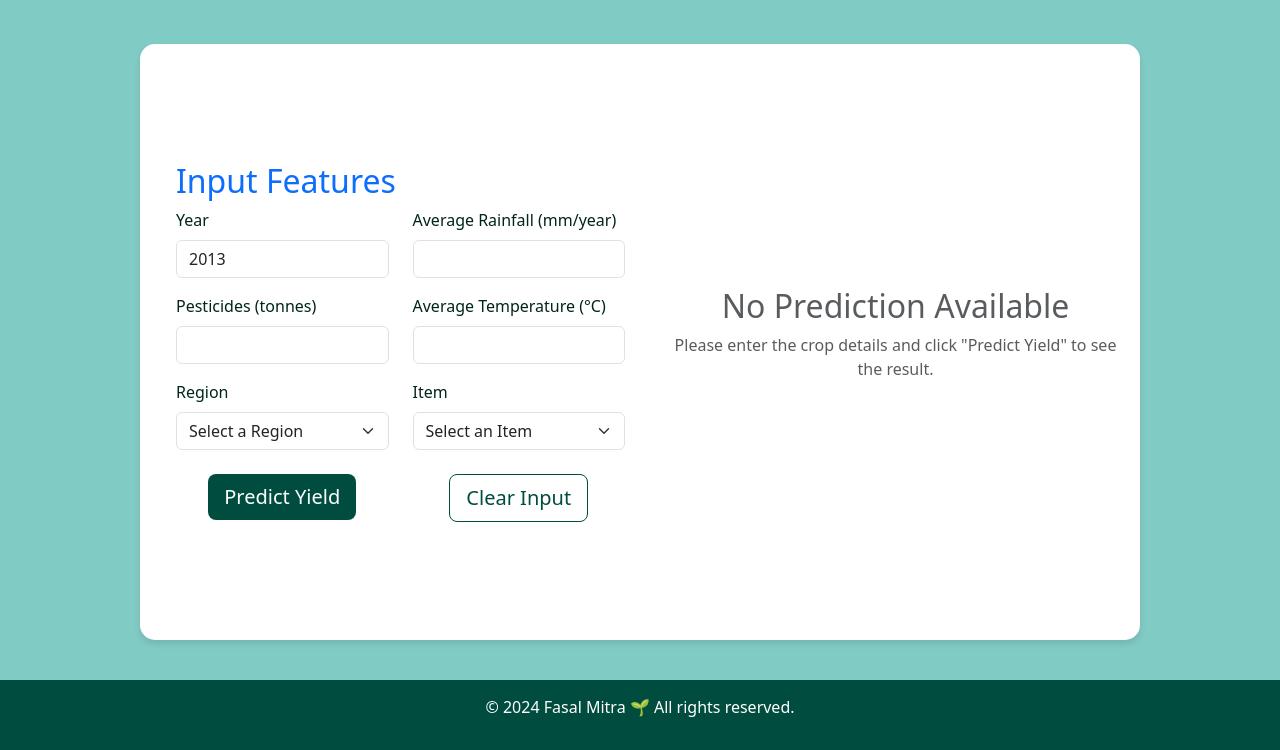
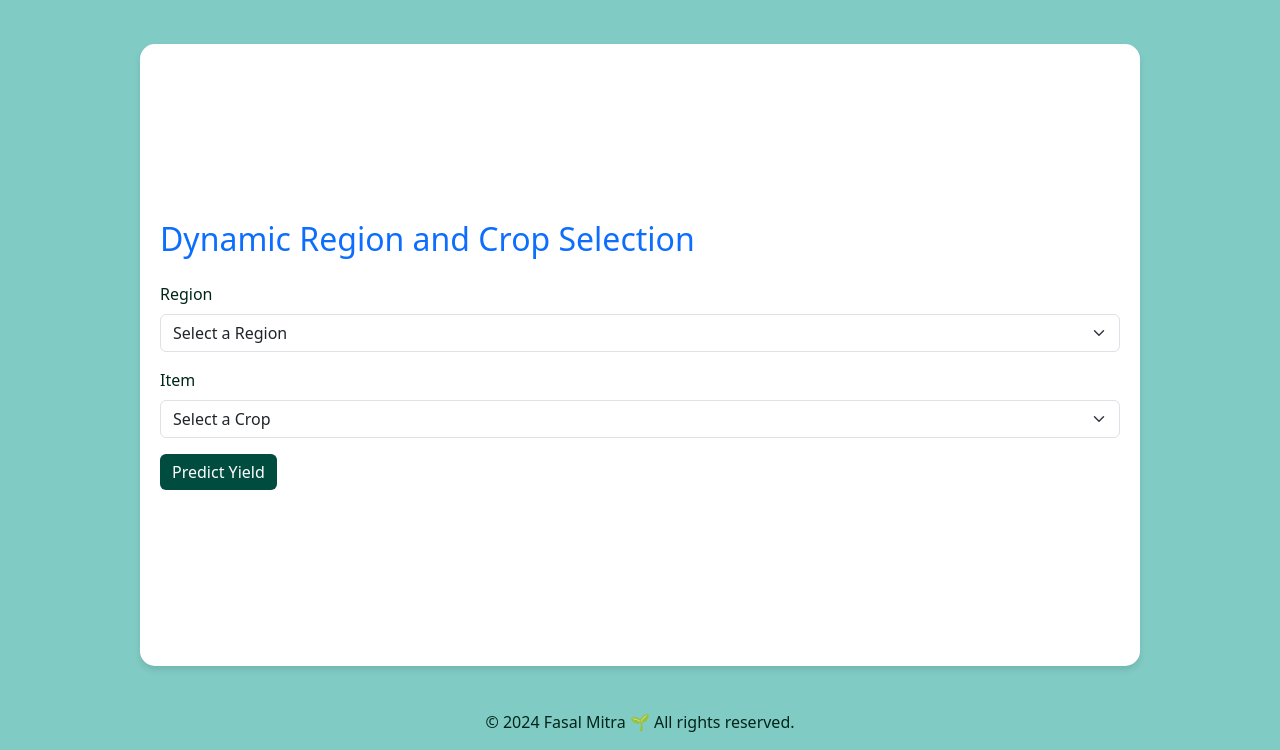
Before and after one commit to Sps256/Crop-predict, a Flask app: page / in a window 1280 px wide. Shown: the part 50-800 px from the top of the page. Run offline with Flask 3, Linux system fonts and the light colour scheme; parts of the project's set-up code (start-up, migrations or seed data) failed here and were passed over.

Commit message:
New Update

```diff
--- a/templates/index.html
+++ b/templates/index.html
@@ -50,20 +50,6 @@
       justify-content: center;
     }
 
-      .main-row {
-        display: flex;
-        flex-wrap: wrap;
-        gap: 20px;
-        justify-content: space-between;
-      }
-
-      .form-container,
-      .result-container {
-        flex: 1;
-        min-width: 300px;
-        margin: auto;
-      }
-
     h2 {
       color: var(--primary-color-dark);
     }
@@ -75,39 +61,6 @@
 
     .btn-primary:hover {
       background: var(--primary-color-dark);
-      }
-
-      .btn-outline-danger {
-        border-color: var(--primary-color);
-        color: var(--primary-color);
-      }
-
-      .btn-outline-danger:hover {
-        background: var(--primary-color-light);
-        color: var(--white);
-      }
-
-      footer {
-        background: var(--primary-color);
-        color: var(--white);
-        padding: 15px 0;
-        text-align: center;
-        margin-top: 20px;
-      }
-
-      @media (max-width: 768px) {
-        .container {
-          padding: 15px;
-          margin: 20px;
-          box-sizing: border-box;
-          width: calc(100% - 40px);
-        }
-      }
-
-      @media (min-width: 992px) {
-        .main-row {
-          gap: 30px;
-        }
     }
   </style>
 </head>
@@ -123,67 +76,13 @@
 
   <!-- Main container -->
   <div class="container">
-      <div class="main-row">
-        <!-- Form container -->
-        <div class="form-container px-3 py-4">
-          <h2 class="text-primary">Input Features</h2>
     <form action="/predict" method="post">
-            <div class="row">
-              <div class="col-md-6">
-                <label for="Year" class="form-label">Year</label>
-                <input
-                  type="number"
-                  class="form-control"
-                  name="Year"
-                  value="2013"
-                  required
-                />
-              </div>
-              <div class="col-md-6">
-                <label
-                  for="average_rain_fall_mm_per_year"
-                  class="form-label"
-                >
-                  Average Rainfall (mm/year)
-                </label>
-                <input
-                  type="number"
-                  class="form-control"
-                  name="average_rain_fall_mm_per_year"
-                  required
-                />
-              </div>
-            </div>
+      <h2 class="text-primary mb-4">Dynamic Region and Crop Selection</h2>
 
-            <div class="row mt-3">
-              <div class="col-md-6">
-                <label for="pesticides_tonnes" class="form-label">
-                  Pesticides (tonnes)
-                </label>
-                <input
-                  type="number"
-                  class="form-control"
-                  name="pesticides_tonnes"
-                  required
-                />
-              </div>
-              <div class="col-md-6">
-                <label for="avg_temp" class="form-label">
-                  Average Temperature (°C)
-                </label>
-                <input
-                  type="number"
-                  class="form-control"
-                  name="avg_temp"
-                  required
-                />
-              </div>
-            </div>
-
-            <div class="row mt-3">
-              <div class="col-md-6">
-                <label for="Area" class="form-label">Region</label>
-                <select class="form-select" name="Area" required>
+      <!-- Region Selection -->
+      <div class="mb-3">
+        <label for="region" class="form-label">Region</label>
+        <select id="region" name="Area" class="form-select" required>
           <option value="" selected disabled>Select a Region</option>
           <option value="Albania">Albania</option>
           <option value="Algeria">Algeria</option>
@@ -335,86 +234,76 @@
           <option value="Zambia">Zambia</option>
           <option value="Zimbabwe">Zimbabwe</option>
 
-                  <!-- More options available -->
         </select>
       </div>
-              <div class="col-md-6">
-                <label for="Item" class="form-label">Item</label>
-                <select class="form-select" name="Item" required>
-                  <option value="" selected disabled>Select an Item</option>
-                  <option value="Barley">Barley</option>
-                  <option value="Cassava">Cassava</option>
-                  <option value="Groundnuts">Groundnuts</option>
-                  <option value="Maize">Maize</option>
-                  <option value="Millet">Millet</option>
-                  <option value="Oats">Oats</option>
-                  <option value="Plantains and others">Plantains and others</option>
-                  <option value="Potatoes">Potatoes</option>
-                  <option value="Rice, paddy">Rice, paddy</option>
-                  <option value="Sorghum">Sorghum</option>
-                  <option value="Soybeans">Soybeans</option>
-                  <option value="Sweet potatoes">Sweet potatoes</option>
-                  <option value="Wheat">Wheat</option>
-                  <option value="Yams">Yams</option>
 
-                  <!-- More options available -->
+      <!-- Crop Selection -->
+      <div class="mb-3">
+        <label for="item" class="form-label">Item</label>
+        <select id="item" name="Item" class="form-select" required>
+          <option value="" selected disabled>Select a Crop</option>
         </select>
       </div>
-            </div>
 
-            <div class="row mt-4">
-              <div class="col-md-6 col-12 text-center mb-3 mb-md-0">
-                <button
-                  type="submit"
-                  class="btn btn-primary btn-lg"
-                >
-                  Predict Yield
-                </button>
-              </div>
-              <div class="col-md-6 col-12 text-center">
-                <a
-                  href="/"
-                  class="btn btn-outline-danger btn-lg"
-                  style="text-decoration: none"
-                >
-                  Clear Input
-                </a>
-              </div>
-            </div>
+      <!-- Submit Button -->
+      <button type="submit" class="btn btn-primary">Predict Yield</button>
     </form>
   </div>
 
-        <!-- Result container -->
-        <div class="result-container">
-          {% if prediction %}
-          <h2 class="text-success text-center">Prediction Result</h2>
-          <div class="text-center">
-            <h5 class="text-primary">Predicted Yield</h5>
-            <p class="fs-4">{{ prediction }} tonnes</p>
-          </div>
-          {% else %}
-          <h2 class="text-muted text-center">No Prediction Available</h2>
-          <div class="text-center text-muted">
-            <p>
-              Please enter the crop details and click "Predict Yield" to see
-              the result.
-            </p>
-          </div>
-          {% endif %}
-        </div>
-      </div>
-    </div>
-
-    <!-- Footer -->
-    <footer>
+  <footer class="mt-4 text-center">
     <p>
       &copy; <span id="current-year"></span> Fasal Mitra 🌱 All rights reserved.
     </p>
   </footer>
 
   <script>
-      document.getElementById("current-year").innerText =
-        new Date().getFullYear();
+    // Region to Crops Mapping
+    const regionToCrops = {
+      "India": ["Rice", "Wheat", "Maize", "Millet", "Sugarcane", "Cotton", "Pulses", "Tea", "Coffee", "Jute"],
+      "USA": ["Corn", "Soybeans", "Wheat", "Barley", "Cotton", "Rice", "Sorghum", "Alfalfa", "Potatoes", "Tomatoes"],
+      "China": ["Rice", "Wheat", "Corn", "Soybeans", "Tea", "Cotton", "Barley", "Sweet Potatoes", "Sugarcane", "Peanuts"],
+      "Brazil": ["Soybeans", "Sugarcane", "Coffee", "Corn", "Cotton", "Cassava", "Rice", "Wheat", "Oranges", "Bananas"],
+      "Australia": ["Wheat", "Barley", "Cotton", "Oats", "Canola", "Sugarcane", "Lentils", "Chickpeas", "Grapes", "Almonds"],
+      "Russia": ["Wheat", "Barley", "Sunflower Seeds", "Corn", "Oats", "Rye", "Potatoes", "Sugar Beets", "Buckwheat", "Peas"],
+      "Canada": ["Wheat", "Canola", "Barley", "Oats", "Lentils", "Soybeans", "Corn", "Potatoes", "Flaxseed", "Mustard"],
+      "Argentina": ["Soybeans", "Corn", "Wheat", "Barley", "Sunflower Seeds", "Rice", "Cotton", "Peanuts", "Sorghum", "Grapes"],
+      "France": ["Wheat", "Barley", "Maize", "Rapeseed", "Sugar Beets", "Grapes", "Potatoes", "Oats", "Tomatoes", "Apples"],
+      "Germany": ["Wheat", "Barley", "Potatoes", "Rye", "Rapeseed", "Sugar Beets", "Oats", "Corn", "Asparagus", "Apples"],
+      "Italy": ["Wheat", "Olives", "Grapes", "Tomatoes", "Barley", "Corn", "Oranges", "Rice", "Almonds", "Lemons"],
+      "Spain": ["Wheat", "Barley", "Olives", "Grapes", "Oranges", "Tomatoes", "Corn", "Almonds", "Lemons", "Peaches"],
+      "South Africa": ["Corn", "Wheat", "Sugarcane", "Sunflowers", "Citrus", "Grapes", "Sorghum", "Barley", "Potatoes", "Avocados"],
+      "Indonesia": ["Rice", "Palm Oil", "Coconuts", "Rubber", "Cassava", "Cocoa", "Tea", "Coffee", "Sugarcane", "Maize"],
+      "Nigeria": ["Cassava", "Yams", "Maize", "Rice", "Sorghum", "Millet", "Cocoa", "Palm Oil", "Groundnuts", "Cowpeas"],
+      "Mexico": ["Corn", "Sugarcane", "Avocados", "Beans", "Wheat", "Tomatoes", "Chili Peppers", "Coffee", "Bananas", "Oranges"],
+      "Egypt": ["Rice", "Wheat", "Cotton", "Maize", "Barley", "Sugarcane", "Tomatoes", "Oranges", "Dates", "Olives"],
+      "Turkey": ["Wheat", "Barley", "Cotton", "Sunflowers", "Grapes", "Hazelnuts", "Olives", "Tomatoes", "Cherries", "Figs"],
+      "Japan": ["Rice", "Soybeans", "Tea", "Wheat", "Barley", "Sweet Potatoes", "Cabbage", "Apples", "Mandarins", "Pears"],
+      "Pakistan": ["Wheat", "Cotton", "Rice", "Sugarcane", "Maize", "Barley", "Chickpeas", "Mangoes", "Oranges", "Dates"]
+    };
+
+    // References to the dropdowns
+    const regionDropdown = document.getElementById("region");
+    const itemDropdown = document.getElementById("item");
+
+    // Event Listener to Populate Crops
+    regionDropdown.addEventListener("change", () => {
+      const selectedRegion = regionDropdown.value;
+      const crops = regionToCrops[selectedRegion] || [];
+
+      // Clear existing options
+      itemDropdown.innerHTML = '<option value="" selected disabled>Select a Crop</option>';
+
+      // Add new options
+      crops.forEach(crop => {
+        const option = document.createElement("option");
+        option.value = crop;
+        option.textContent = crop;
+        itemDropdown.appendChild(option);
+      });
+    });
+
+    // Set current year in footer
+    document.getElementById("current-year").innerText = new Date().getFullYear();
   </script>
 </body>
 </html>
```
Lines whose indentation alone changed are shown as unchanged.
